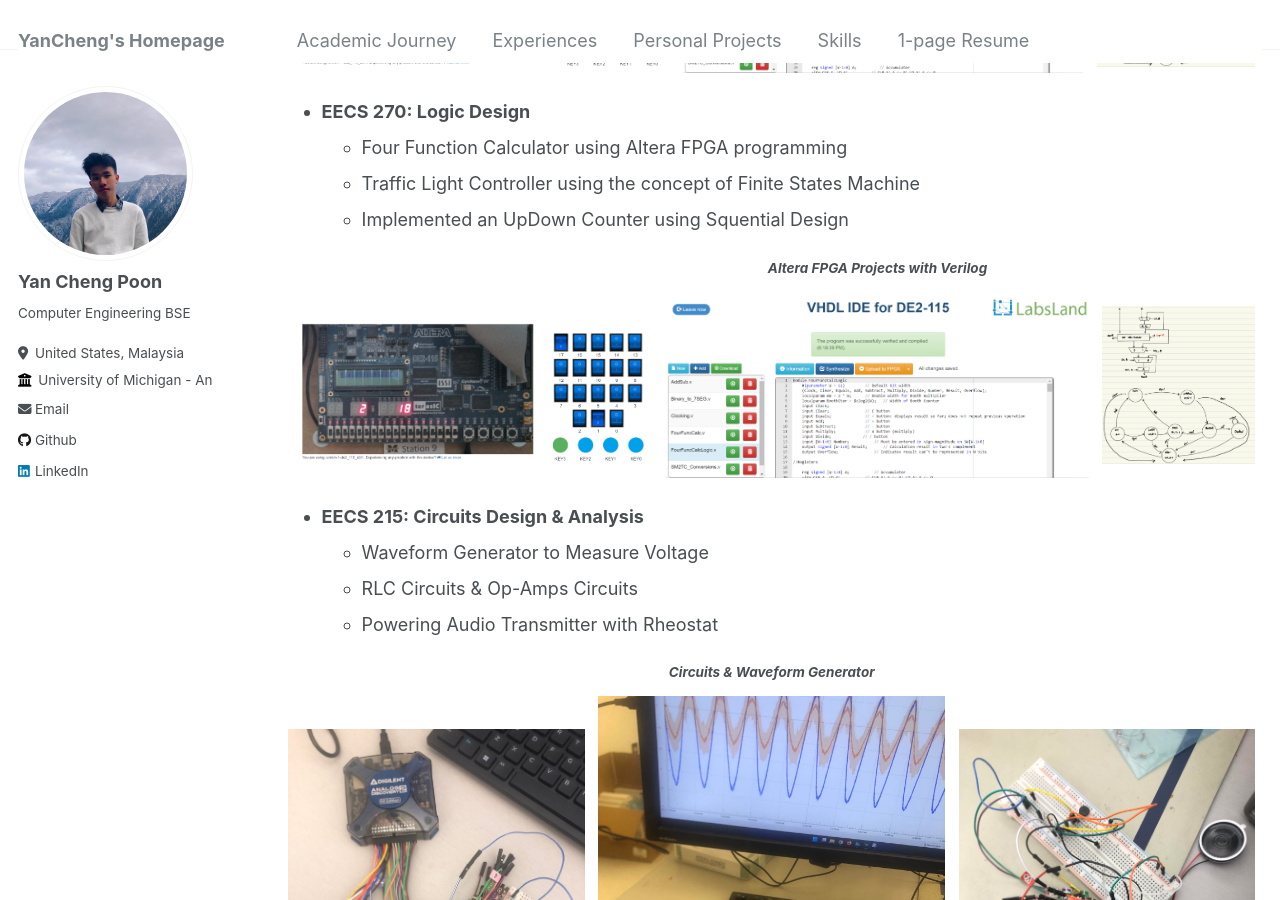
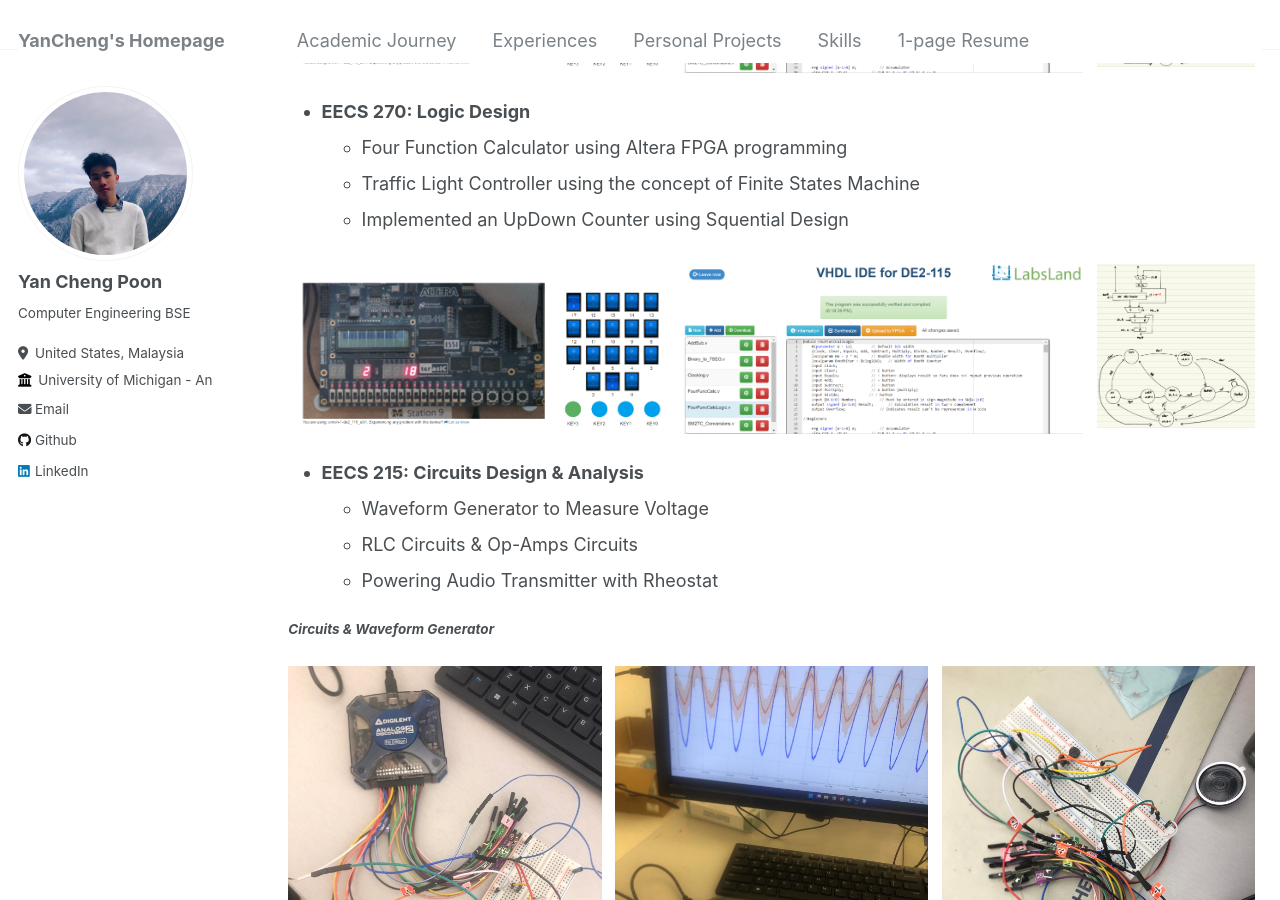
Before and after one commit to ycpoon/ycpoon.github.io, a Jekyll site: the page built from _pages/academicjourney.md, in a window 1280 px wide and 900 px high, scrolled down 1139 px. Built offline with Jekyll 4.4.1, drawn with Linux system fonts in a browser that asks for light colours.

Commit message:
fix minor

```diff
--- a/_pages/academicjourney.md
+++ b/_pages/academicjourney.md
@@ -54,8 +54,6 @@ Relevant Courses & Projects
   * Traffic Light Controller using the concept of Finite States Machine
   * Implemented an UpDown Counter using Squential Design
 
-|   | ***Altera FPGA Projects with Verilog*** |    |
-|:-----------------------:|:-----------------------:|:-----------------------:|
 |  ![FPGA](/images/FPGA.png) |  ![FPGA](/images/FPGA2.png)  |  ![FPGA](/images/FPGA3.png)  |
 
 * **EECS 215: Circuits Design & Analysis**
@@ -63,8 +61,8 @@ Relevant Courses & Projects
   * RLC Circuits & Op-Amps Circuits
   * Powering Audio Transmitter with Rheostat
 
-|   | ***Circuits & Waveform Generator*** |   |
-|:-----------------------:|:-----------------------:|:-----------------------:|
+| ***Circuits & Waveform Generator*** |
+
 |  ![circuits](/images/cir1.jpg) |  ![circuits](/images/cir2.jpg)  |  ![circuits](/images/cir3.jpg)  |
 
 * **EECS 280: Programming and Intro to Data Structures**
```
